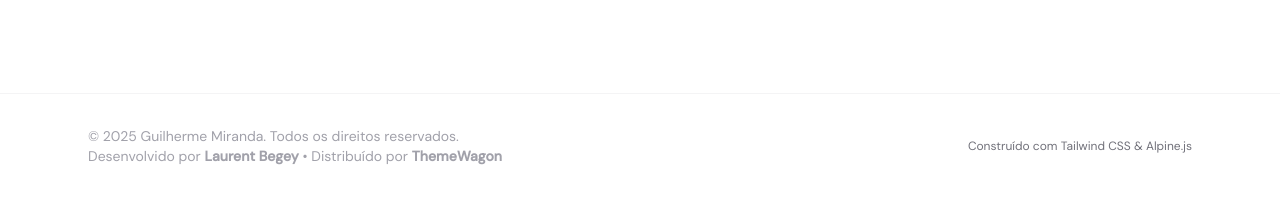
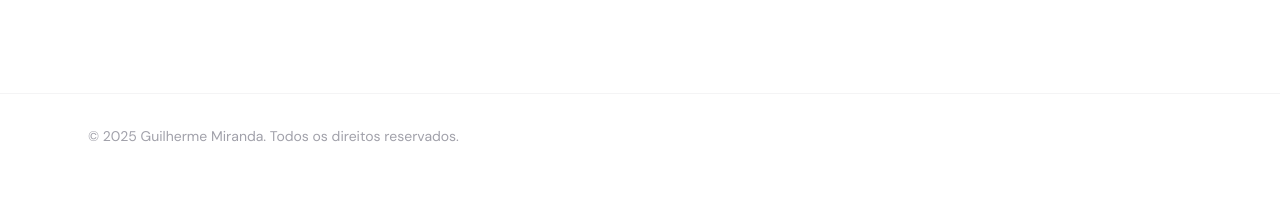
Before and after one commit to superaplicativos/GuilhermeMiranda, a plain HTML site: page index.html in a window 1280 px wide. Shown: the part 6181-6379 px from the top of the page. Drawn offline with nearby package versions, Linux system fonts and the light colour scheme.

Commit message:
Update index.html

```diff
--- a/index.html
+++ b/index.html
@@ -438,12 +438,7 @@ body::before{content:'';position:fixed;inset:0;pointer-events:none;z-index:0;opa
 
 <footer class="border-t border-zinc-100 dark:border-zinc-900">
   <div class="max-w-6xl mx-auto px-6 py-8 flex flex-col sm:flex-row items-center justify-between gap-4">
-    <p class="text-sm text-zinc-400">© 2025 Guilherme Miranda. Todos os direitos reservados. <br> Desenvolvido por <a href="https://lbegey78.gumroad.com/" target="_blank" rel="noopener noreferrer" class="font-bold">Laurent Begey</a> • Distribuído por <a href="https://themewagon.com/" target="_blank" rel="noopener noreferrer" class="font-bold">ThemeWagon</a></p>
-    <p class="text-xs text-zinc-500">Construído com
-      <a href="https://tailwindcss.com" rel="noopener noreferrer" target="_blank" class="hover:text-accent transition-colors">Tailwind CSS</a>
-      &
-      <a href="https://alpinejs.dev" rel="noopener noreferrer" target="_blank" class="hover:text-accent transition-colors">Alpine.js</a>
-    </p>
+    <p class="text-sm text-zinc-400">© 2025 Guilherme Miranda. Todos os direitos reservados.</p>
   </div>
 </footer>
 
```
